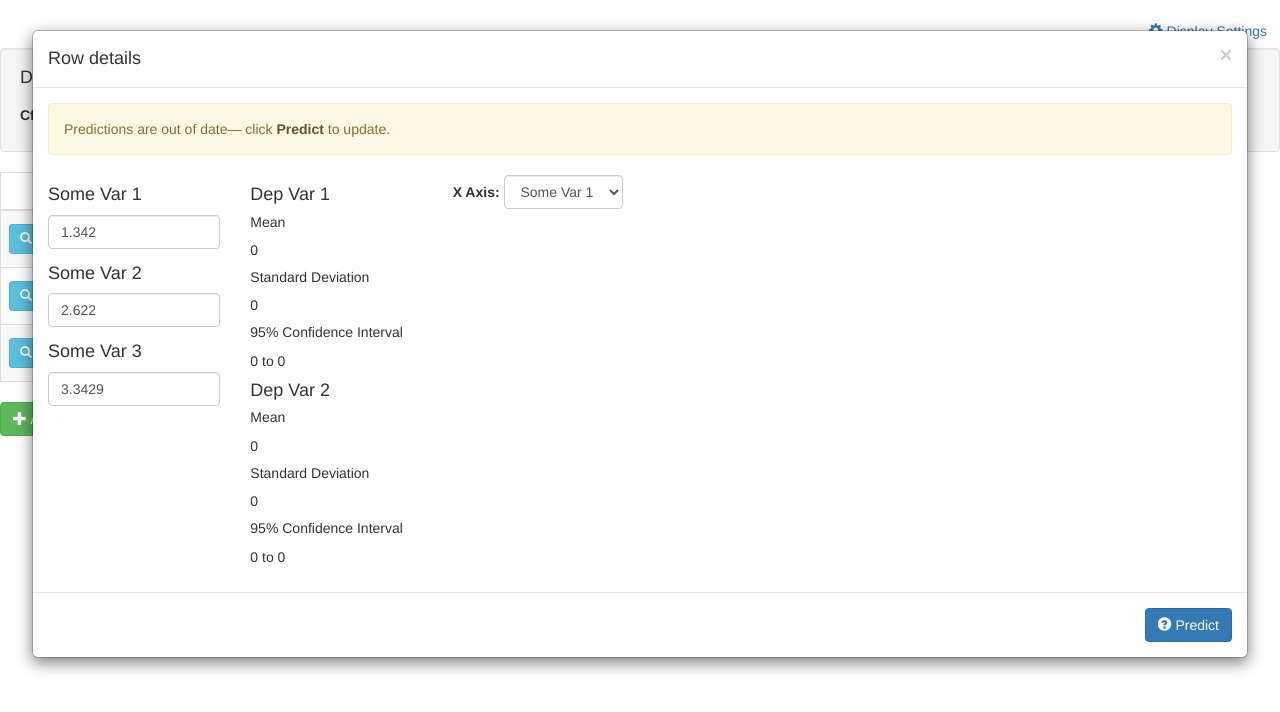
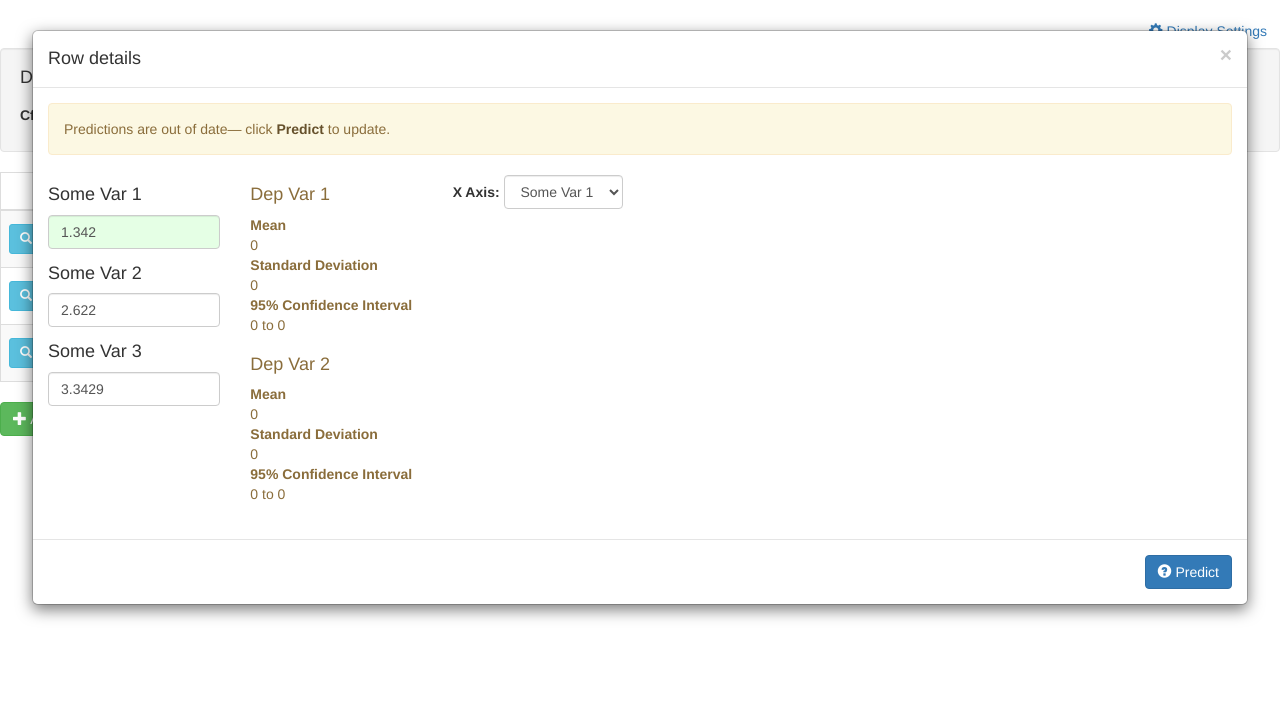
Before and after one commit to metamorph-inc/openmeta-visualizer, a React (Create React App) app in the folder Dig/tab-src/surrogate-modeling/: page / in a window 1280 px wide. Both pictures are taken after a click on the button 26 px from the left and 238 px from the top of the page. Shown: the top 712 px of the page. Built offline with nearby package versions, Linux system fonts and the light colour scheme.

Commit message:
Layout and styling improvements to details modal

```diff
--- a/Dig/tab-src/surrogate-modeling/src/App.css
+++ b/Dig/tab-src/surrogate-modeling/src/App.css
@@ -34,3 +34,7 @@ table.surrogate-table tbody td small {
   text-overflow: ellipsis;
   overflow-wrap: break-word;
 }
+
+div.form-group.selected-var input {
+  background-color: #e5ffe5;
+}
--- a/Dig/tab-src/surrogate-modeling/src/ProbabilityGraphsView.js
+++ b/Dig/tab-src/surrogate-modeling/src/ProbabilityGraphsView.js
@@ -9,7 +9,6 @@ class ProbabilityGraphsView extends Component {
     super(props);
 
     this.state = {
-      selectedIndependentVar: (this.props.independentVarNames.length > 0 ? this.props.independentVarNames[0] : ""),
       graphsAvailable: false,
       xAxisPoints: null,
       yAxisPoints: null,
@@ -36,7 +35,7 @@ class ProbabilityGraphsView extends Component {
     if(previousProps.predictionsUnavailable && !this.props.predictionsUnavailable) {
       console.log("New predictions became available; time to reload graphs");
       this.reloadGraphs();
-    } else if(previousState.selectedIndependentVar !== this.state.selectedIndependentVar && !this.props.predictionsUnavailable) {
+    } else if(previousProps.selectedIndependentVar !== this.props.selectedIndependentVar && !this.props.predictionsUnavailable) {
       console.log("Selected independent var changed; time to reload graphs");
       this.reloadGraphs();
     }
@@ -47,7 +46,7 @@ class ProbabilityGraphsView extends Component {
       graphsAvailable: false,
       currentErrorMessage: null
     });
-    this.props.service.getSurrogateGraphData(this.props.independentVarData, this.props.discreteIndependentVars, this.state.selectedIndependentVar).then((result) => {
+    this.props.service.getSurrogateGraphData(this.props.independentVarData, this.props.discreteIndependentVars, this.props.selectedIndependentVar).then((result) => {
       console.info("Got new graph data", result);
       this.setState({
         graphsAvailable: true,
@@ -63,9 +62,7 @@ class ProbabilityGraphsView extends Component {
   }
 
   handleSelectedIndependentVarChange = (ev) => {
-    this.setState({
-      selectedIndependentVar: ev.target.value
-    });
+    this.props.onSelectedIndependentVarChange(ev.target.value);
   }
 
   render() {
@@ -86,7 +83,7 @@ class ProbabilityGraphsView extends Component {
         return (
           <PlotlyGraph
             key={index}
-            xAxisName={this.state.selectedIndependentVar}
+            xAxisName={this.props.selectedIndependentVar}
             yAxisName={this.props.dependentVarNames[index]}
             xAxisPoints={this.state.xAxisPoints}
             yAxisPoints={points}
@@ -110,7 +107,7 @@ class ProbabilityGraphsView extends Component {
               <FormGroup>
                 <ControlLabel>X Axis: </ControlLabel>
                 {' '}
-                <FormControl componentClass="select" value={this.state.selectedIndependentVar} onChange={(ev) => this.handleSelectedIndependentVarChange(ev)}>
+                <FormControl componentClass="select" value={this.props.selectedIndependentVar} onChange={(ev) => this.handleSelectedIndependentVarChange(ev)}>
                   {xAxisOptions}
                 </FormControl>
               </FormGroup>
--- a/Dig/tab-src/surrogate-modeling/src/RowDetailsModalButton.js
+++ b/Dig/tab-src/surrogate-modeling/src/RowDetailsModalButton.js
@@ -10,7 +10,8 @@ class RowDetailsModalButton extends Component {
     super(props);
 
     this.state = {
-      showModal: false
+      showModal: false,
+      selectedIndependentVar: (this.props.independentVarNames.length > 0 ? this.props.independentVarNames[0] : "")
     };
   }
 
@@ -24,16 +25,28 @@ class RowDetailsModalButton extends Component {
 
   handleIndependentVarChange = (i, ev) => {
     this.props.onIndependentVarChange(i, ev);
-  };
+  }
 
   handlePredictButtonClick = () => {
     this.props.onPredictButtonClick();
   }
 
+  handleSelectedIndependentVarChange = (newValue) => {
+    this.setState({
+      selectedIndependentVar: newValue
+    });
+  }
+
   render() {
     const indepVarCells = this.props.independentVarData.map((value, index) => {
+      let className = "";
+
+      if(this.props.independentVarNames[index] === this.state.selectedIndependentVar) {
+        className = "selected-var";
+      }
+
       return (
-        <FormGroup key={index}>
+        <FormGroup key={index} className={className}>
           <h4>{this.props.independentVarNames[index]}</h4>
           <FormControl type="number" value={value} min={1} max={21} onChange={(ev) => this.handleIndependentVarChange(index, ev)} />
         </FormGroup>
@@ -41,19 +54,28 @@ class RowDetailsModalButton extends Component {
     });
 
     const depVarCells = this.props.dependentVarData.map((varData, index) => {
+      let className = "";
+      if(varData[0] === DependentVarState.STALE) {
+        className = "text-warning";
+      } else if(varData[0] === DependentVarState.COMPUTING) {
+        className = "text-info";
+      }
+
       return (
-        <div key={index}>
+        <div key={index} className={className}>
           <h4>{this.props.dependentVarNames[index]}</h4>
-          <h5>Mean</h5>
-          <p><NumberView displaySettings={this.props.displaySettings}>{varData[1]}</NumberView></p>
+          <dl>
+          <dt>Mean</dt>
+          <dd><NumberView displaySettings={this.props.displaySettings}>{varData[1]}</NumberView></dd>
           {varData.length >= 2 ? (
             <div>
-              <h5>Standard Deviation</h5>
-              <p><NumberView displaySettings={this.props.displaySettings}>{varData[2]}</NumberView></p>
-              <h5>95% Confidence Interval</h5>
-              <p><NumberView displaySettings={this.props.displaySettings}>{varData[1] - varData[2]*2}</NumberView> to <NumberView displaySettings={this.props.displaySettings}>{varData[1] + varData[2]*2}</NumberView></p>
+              <dt>Standard Deviation</dt>
+              <dd><NumberView displaySettings={this.props.displaySettings}>{varData[2]}</NumberView></dd>
+              <dt>95% Confidence Interval</dt>
+              <dd><NumberView displaySettings={this.props.displaySettings}>{varData[1] - varData[2]*2}</NumberView> to <NumberView displaySettings={this.props.displaySettings}>{varData[1] + varData[2]*2}</NumberView></dd>
             </div>
           ) : null}
+          </dl>
         </div>
       );
     });
@@ -107,12 +129,14 @@ class RowDetailsModalButton extends Component {
               </Col>
               <Col md={8}>
                 <ProbabilityGraphsView
+                  selectedIndependentVar={this.state.selectedIndependentVar}
                   independentVarNames={this.props.independentVarNames}
                   dependentVarNames={this.props.dependentVarNames}
                   independentVarData={this.props.independentVarData}
                   discreteIndependentVars={this.props.discreteIndependentVars}
                   predictionsUnavailable={this.props.dependentVarNames.length === 0 || this.props.dependentVarData[0][0] === DependentVarState.COMPUTING || this.props.dependentVarData[0][0] === DependentVarState.STALE}
-                  service={this.props.service}/>
+                  service={this.props.service}
+                  onSelectedIndependentVarChange={this.handleSelectedIndependentVarChange} />
               </Col>
             </Row>
           </Modal.Body>
```
Also changed, not shown: 2 other files (tests, documents, lock files or other folders).
